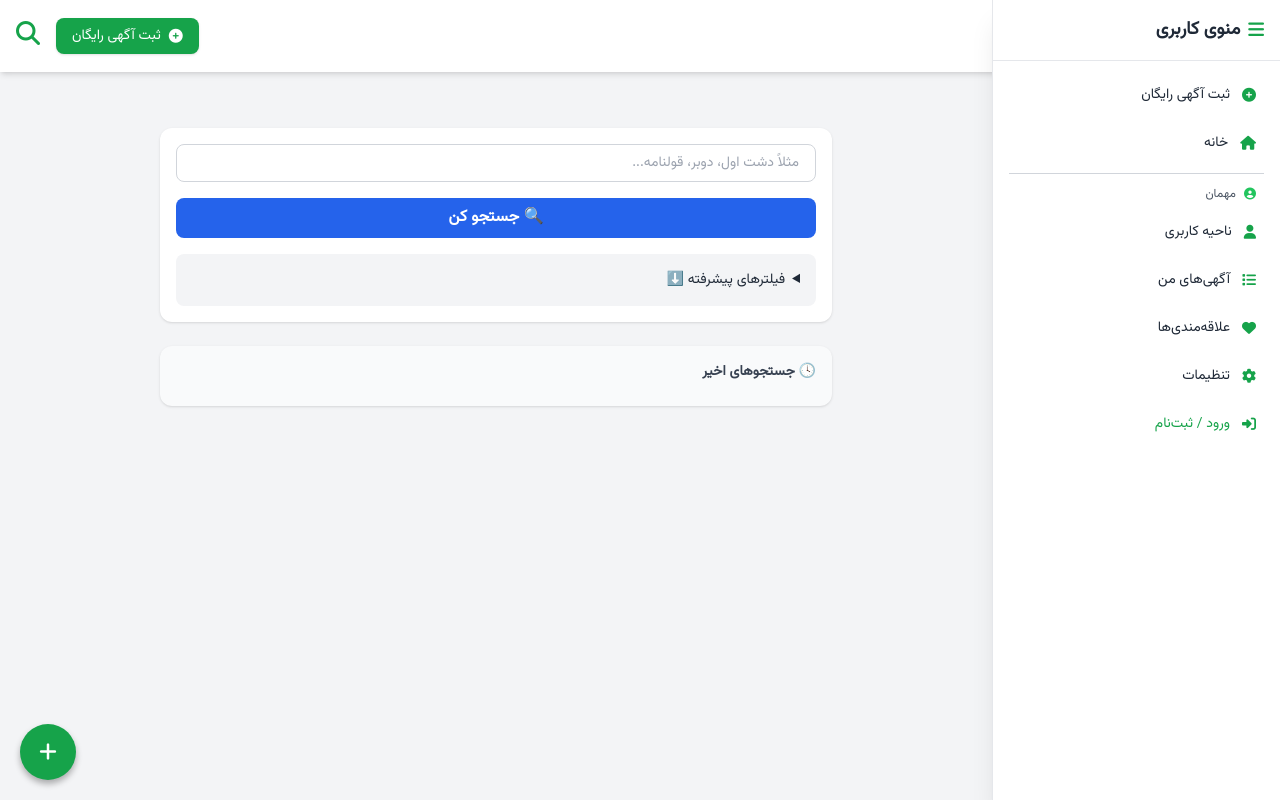
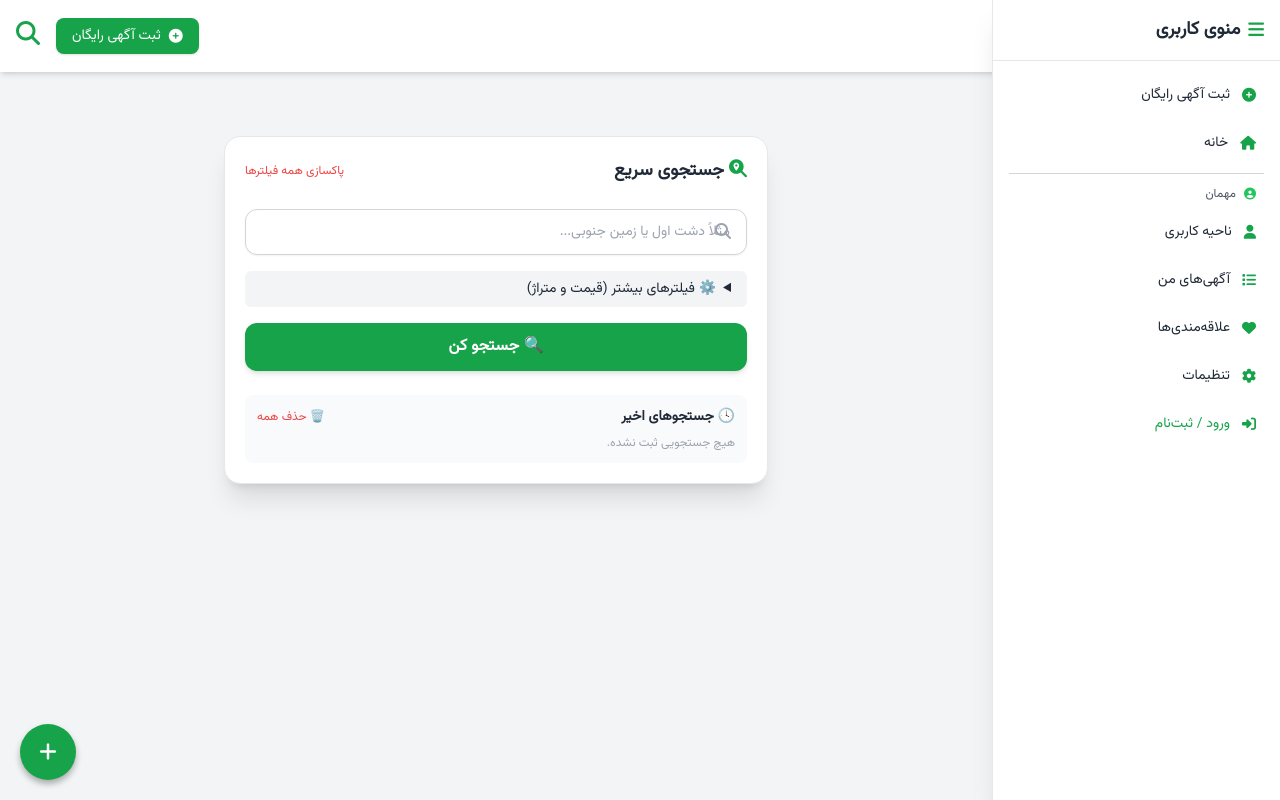
Before and after one commit to asman-trader/garmabsard-flask, a Flask app: page /search in a window 1280 px wide. Run offline with Flask 3, Linux system fonts and the light colour scheme; some libraries are stand-ins or nearby versions.

Commit message:
Auto commit version v1

```diff
--- a/app/templates/search.html
+++ b/app/templates/search.html
@@ -1,58 +1,66 @@
 {% extends "base.html" %}
-{% block title %}جستجوی زمین{% endblock %}
+{% block title %}جستجوی زمین - سریع و هوشمند{% endblock %}
 
 {% block content %}
-<div class="max-w-2xl mx-auto mt-8 p-4 bg-white dark:bg-gray-800 rounded-xl shadow">
+<div class="max-w-xl mx-auto px-4 mt-10">
+  <div class="bg-white dark:bg-gray-800 border border-gray-200 dark:border-gray-700 rounded-2xl shadow-xl p-5 space-y-6">
 
-  <!-- 🔍 جستجو سریع -->
-  <form method="get" action="{{ url_for('main.search_results') }}" class="space-y-4" id="search-form">
-    <input type="text" name="q" placeholder="مثلاً دشت اول، دوبر، قولنامه..."
-           class="w-full px-4 py-2 rounded-lg border border-gray-300 dark:border-gray-600 dark:bg-gray-700 dark:text-white text-sm"
-           value="{{ request.args.get('q', '') }}" oninput="storeSearchQuery(this.value)">
+    <!-- عنوان -->
+    <div class="flex items-center justify-between">
+      <h2 class="text-lg font-bold text-gray-800 dark:text-white"><i class="fas fa-search-location text-green-600"></i> جستجوی سریع</h2>
+      <button onclick="clearAllFilters()" class="text-xs text-red-500 hover:text-red-700">پاکسازی همه فیلترها</button>
+    </div>
 
-    <button type="submit"
-            class="w-full bg-blue-600 hover:bg-blue-700 text-white font-bold py-2 rounded-lg transition">
-      🔍 جستجو کن
-    </button>
+    <!-- فرم -->
+    <form id="search-form" method="get" action="{{ url_for('main.search_results') }}" class="space-y-4">
+      <!-- فیلد جستجو -->
+      <div class="relative">
+        <input type="text" name="q" id="searchInput"
+               class="w-full py-3 px-4 text-sm rounded-xl border border-gray-300 dark:border-gray-600 dark:bg-gray-700 dark:text-white shadow-sm focus:outline-none focus:ring-2 focus:ring-green-500"
+               placeholder="مثلاً دشت اول یا زمین جنوبی..." value="{{ request.args.get('q', '') }}" oninput="storeSearchQuery(this.value)">
+        <i class="fas fa-search absolute right-4 top-3.5 text-gray-400 dark:text-gray-300"></i>
+      </div>
 
-    <!-- 📁 فیلترهای بیشتر -->
-    <details class="bg-gray-100 dark:bg-gray-700 p-4 rounded-lg mt-4">
-      <summary class="cursor-pointer text-sm font-medium text-gray-800 dark:text-white">
-        فیلترهای پیشرفته ⬇️
-      </summary>
-      <div class="mt-4 space-y-3 text-sm text-gray-800 dark:text-white">
-        <div class="flex gap-2">
-          <input type="number" name="min_price" placeholder="حداقل قیمت"
-                 class="w-1/2 px-3 py-2 rounded-lg border border-gray-300 dark:border-gray-600 dark:bg-gray-600 dark:text-white"
-                 value="{{ request.args.get('min_price', '') }}">
-          <input type="number" name="max_price" placeholder="حداکثر قیمت"
-                 class="w-1/2 px-3 py-2 rounded-lg border border-gray-300 dark:border-gray-600 dark:bg-gray-600 dark:text-white"
-                 value="{{ request.args.get('max_price', '') }}">
+      <!-- فیلترهای پیشرفته -->
+      <details class="group">
+        <summary class="cursor-pointer text-sm bg-gray-100 dark:bg-gray-700 px-4 py-2 rounded-md hover:bg-gray-200 dark:hover:bg-gray-600">
+          ⚙️ فیلترهای بیشتر (قیمت و متراژ)
+        </summary>
+        <div class="grid grid-cols-2 gap-3 mt-4 text-sm">
+          <input type="number" name="min_price" placeholder="حداقل قیمت" value="{{ request.args.get('min_price', '') }}"
+                 class="w-full px-3 py-2 rounded-md border dark:border-gray-600 dark:bg-gray-600 dark:text-white">
+          <input type="number" name="max_price" placeholder="حداکثر قیمت" value="{{ request.args.get('max_price', '') }}"
+                 class="w-full px-3 py-2 rounded-md border dark:border-gray-600 dark:bg-gray-600 dark:text-white">
+          <input type="number" name="min_size" placeholder="حداقل متراژ" value="{{ request.args.get('min_size', '') }}"
+                 class="w-full px-3 py-2 rounded-md border dark:border-gray-600 dark:bg-gray-600 dark:text-white">
+          <input type="number" name="max_size" placeholder="حداکثر متراژ" value="{{ request.args.get('max_size', '') }}"
+                 class="w-full px-3 py-2 rounded-md border dark:border-gray-600 dark:bg-gray-600 dark:text-white">
         </div>
+      </details>
 
-        <div class="flex gap-2">
-          <input type="number" name="min_size" placeholder="حداقل متراژ"
-                 class="w-1/2 px-3 py-2 rounded-lg border border-gray-300 dark:border-gray-600 dark:bg-gray-600 dark:text-white"
-                 value="{{ request.args.get('min_size', '') }}">
-          <input type="number" name="max_size" placeholder="حداکثر متراژ"
-                 class="w-1/2 px-3 py-2 rounded-lg border border-gray-300 dark:border-gray-600 dark:bg-gray-600 dark:text-white"
-                 value="{{ request.args.get('max_size', '') }}">
-        </div>
+      <!-- دکمه جستجو -->
+      <button type="submit"
+              class="w-full bg-green-600 hover:bg-green-700 text-white font-bold py-3 rounded-xl transition-all duration-200 hover:scale-[1.01] shadow-md">
+        🔍 جستجو کن
+      </button>
+    </form>
+
+    <!-- جستجوهای اخیر -->
+    <div class="bg-gray-50 dark:bg-gray-900 p-3 rounded-lg mt-4">
+      <div class="flex justify-between items-center mb-2">
+        <span class="text-sm font-semibold text-gray-800 dark:text-white">🕓 جستجوهای اخیر</span>
+        <button onclick="clearAllHistory()" class="text-xs text-red-500 hover:text-red-700">🗑️ حذف همه</button>
       </div>
-    </details>
-  </form>
-</div>
-
-<!-- 🕓 جستجوهای اخیر -->
-<div class="max-w-2xl mx-auto mt-6 p-4 bg-gray-50 dark:bg-gray-900 rounded-xl shadow text-sm">
-  <h2 class="font-semibold text-gray-700 dark:text-white mb-2">🕓 جستجوهای اخیر</h2>
-  <ul id="search-history" class="text-gray-600 dark:text-gray-300 space-y-1"></ul>
+      <div id="search-history" class="flex flex-wrap gap-2 text-sm"></div>
+    </div>
+  </div>
 </div>
 
 <script>
-// ذخیره عبارت جستجو در localStorage
+// ذخیره جستجو
 function storeSearchQuery(q) {
-  if (!q.trim()) return;
+  q = q.trim();
+  if (!q) return;
   let history = JSON.parse(localStorage.getItem('searchHistory') || '[]');
   if (!history.includes(q)) {
     history.unshift(q);
@@ -62,15 +70,46 @@ function storeSearchQuery(q) {
   }
 }
 
-// نمایش تاریخچه
+// حذف تکی
+function deleteHistoryItem(index) {
+  let history = JSON.parse(localStorage.getItem('searchHistory') || '[]');
+  history.splice(index, 1);
+  localStorage.setItem('searchHistory', JSON.stringify(history));
+  renderSearchHistory();
+}
+
+// حذف همه
+function clearAllHistory() {
+  localStorage.removeItem('searchHistory');
+  renderSearchHistory();
+}
+
+// کلیک روی سابقه
+function selectHistoryItem(q) {
+  document.getElementById('searchInput').value = q;
+  document.getElementById('search-form').submit();
+}
+
+// پاک کردن فیلترها
+function clearAllFilters() {
+  document.querySelectorAll('#search-form input').forEach(input => input.value = '');
+}
+
+// نمایش لیست
 function renderSearchHistory() {
   const history = JSON.parse(localStorage.getItem('searchHistory') || '[]');
-  const ul = document.getElementById('search-history');
-  ul.innerHTML = '';
-  history.forEach(item => {
-    ul.innerHTML += `<li class="border-b pb-1 cursor-pointer hover:text-blue-600"
-                      onclick="document.querySelector('input[name=q]').value='${item}'">
-                      🔹 ${item}</li>`;
+  const container = document.getElementById('search-history');
+  container.innerHTML = '';
+  if (history.length === 0) {
+    container.innerHTML = '<span class="text-gray-400 text-xs">هیچ جستجویی ثبت نشده.</span>';
+    return;
+  }
+  history.forEach((item, index) => {
+    container.innerHTML += `
+      <span class="bg-green-100 dark:bg-green-700 text-green-800 dark:text-white px-3 py-1 rounded-full flex items-center gap-2">
+        <span class="cursor-pointer hover:underline" onclick="selectHistoryItem('${item}')">${item}</span>
+        <button onclick="deleteHistoryItem(${index})" class="text-red-500 hover:text-red-700 text-xs">&times;</button>
+      </span>`;
   });
 }
 renderSearchHistory();
```
